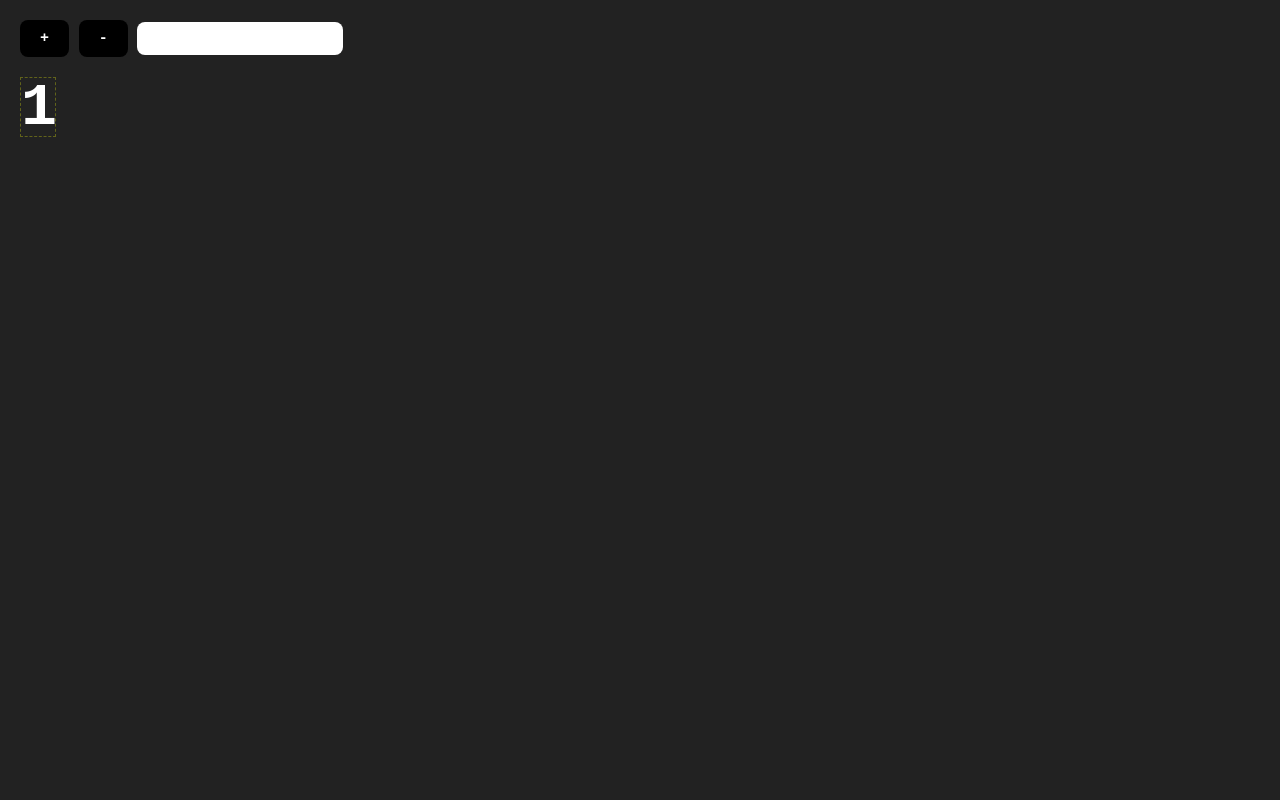
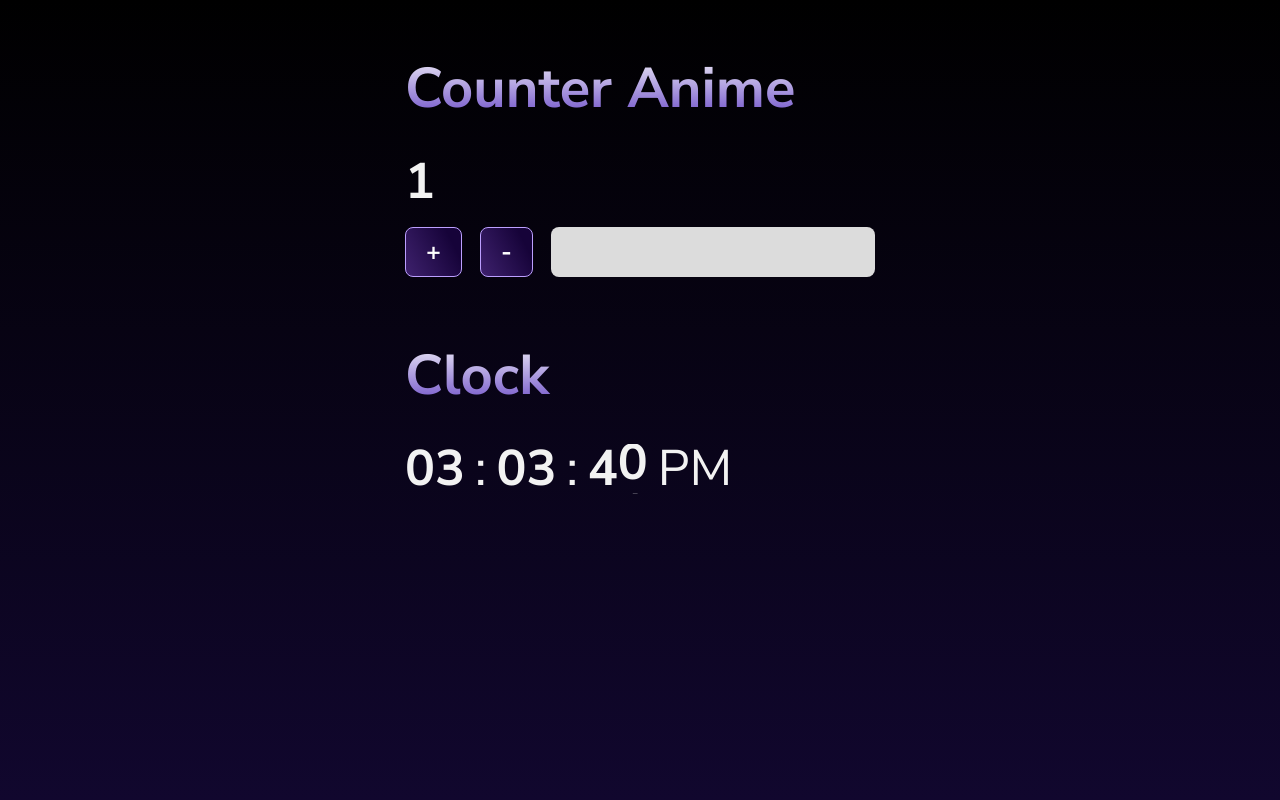
Before and after one commit to sadhinvr/counterAnimeVanillaJS, a website: page index.html in a window 1280 px wide. Drawn offline with Linux system fonts and the light colour scheme.

Commit message:
v-0.0.0.0

```diff
--- a/index.html
+++ b/index.html
@@ -7,23 +7,72 @@
     <title> number animation </title>
 
     <link rel="stylesheet" href="style.css">
+    <link rel="stylesheet" href="./dist/style.css">
     <script src="./src/counterAnime.js"></script>
 </head>
 
 <body>
-    <div class="btns">
-        <div class="btn">+</div>
-        <div class="btn">-</div>
-        <input type="number">
+    <div class="container">
+        <h1>Counter Anime </h1>
+
+        <div class="counter1"></div>
+
+        <div class="btns">
+            <div class="btn">+</div>
+            <div class="btn">-</div>
+            <input type="number">
+        </div>
+
+        <h2>Clock</h2>
+        <div class="clock">
+            <div class="hour"></div> :
+            <div class="min"></div> :
+            <div class="sec"></div>
+
+            <div class="ampm">PM</div>
+        </div>
     </div>
 
     <script>
         // Example usage:
-        const counter = new CounterAnime(1n, document.body);
+        const counter = new CounterAnime(1n, document.querySelector('.counter1'));
         const btns = document.querySelector(".btns").children;
         btns[0].addEventListener("click", counter.increment);
         btns[1].addEventListener("click", counter.decrement);
-        btns[2].addEventListener("change", (e) => counter.setNumber(e.target.value));
+        btns[2].addEventListener("input", (e) => counter.setNumber(e.target.value));
+
+        // Clock setup
+        const hour = new CounterAnime(0n, document.querySelector('.hour'), 2); // 2-digit format like 01, 02
+        const min = new CounterAnime(0n, document.querySelector('.min'), 2);
+        const sec = new CounterAnime(0n, document.querySelector('.sec'), 2);
+
+        const ampm = document.querySelector('.ampm'); // set innerText to AM/PM
+
+        // Initial time setup
+        function updateClock() {
+            const now = new Date();
+            let h = now.getHours();
+            const m = now.getMinutes();
+            const s = now.getSeconds();
+
+            const isPM = h >= 12;
+            ampm.innerText = isPM ? "PM" : "AM";
+
+            h = h % 12;
+            if (h === 0) h = 12; // convert 0 to 12 for 12AM/PM
+
+            // Format with leading zeros
+            hour.setNumber(String(h).padStart(2, '0'));
+            min.setNumber(String(m).padStart(2, '0'));
+            sec.setNumber(String(s).padStart(2, '0'));
+        }
+
+        updateClock(); // Set initial values immediately
+
+        // Update every second
+        setInterval(updateClock, 1000);
+
+
 
     </script>
 
--- a/src/counterAnime.js
+++ b/src/counterAnime.js
@@ -1,8 +1,9 @@
 class CounterAnime {
-    constructor(initialValue = 1n, parent) {
+    constructor(initialValue = 1n, parent, padLength = 0) {
+        this.padLength = padLength;
         this.number = BigInt(initialValue);
         this.minusActive = this.number < 0n;
-        this.numberStr = this.number.toString().replace("-", "");
+        this.numberStr = this._formatNumber(this.number);
         this.length = this.numberStr.length;
         this.elements = [];
 
@@ -18,11 +19,18 @@ class CounterAnime {
         this._initSlides();
     }
 
-    _create(tag, className, text ) {
+    _create(tag, className, text) {
         const el = document.createElement(tag);
         el.className = className;
         if (text !== undefined) el.textContent = text;
         return el;
+    }
+
+    _formatNumber(num) {
+        return num
+            .toString()
+            .replace("-", "")
+            .padStart(this.padLength, "0");
     }
 
     _initSlides() {
@@ -73,7 +81,7 @@ class CounterAnime {
             const prevLength = this.length;
             this.number = parsed;
             this.minusActive = this.number < 0n;
-            this.numberStr = this.number.toString().replace("-", "");
+            this.numberStr = this._formatNumber(this.number);
             this.length = this.numberStr.length;
             this._updateSlides(prevLength);
         } catch (err) {
@@ -85,7 +93,7 @@ class CounterAnime {
         const prevLength = this.length;
         this.number += this.minusActive ? -1n : 1n;
         if (this.number === 0n) this.minusActive = false;
-        this.numberStr = this.number.toString().replace("-", "");
+        this.numberStr = this._formatNumber(this.number);
         this.length = this.numberStr.length;
         this._updateSlides(prevLength);
     };
@@ -94,7 +102,7 @@ class CounterAnime {
         const prevLength = this.length;
         if (this.number === 0n) this.minusActive = true;
         this.number += this.minusActive ? 1n : -1n;
-        this.numberStr = this.number.toString().replace("-", "");
+        this.numberStr = this._formatNumber(this.number);
         this.length = this.numberStr.length;
         this._updateSlides(prevLength);
     };
--- a/style.css
+++ b/style.css
@@ -1,3 +1,5 @@
+@import url('https://fonts.googleapis.com/css2?family=Nunito+Sans:ital,opsz,wght@0,6..12,200..1000;1,6..12,200..1000&display=swap');
+
 * {
     margin: 0;
     padding: 0;
@@ -5,77 +7,90 @@
 }
 
 body {
-    font-family: 'Courier New', Courier, monospace;
-    background-color: #222;
-    color: #fff;
-    padding: 20px;
+    /* font-family: 'Courier New', Courier, monospace; */
+    font-family: "Nunito Sans", sans-serif;
+    background: #11072e;
+    background: linear-gradient(0deg, rgba(17, 7, 46, 1) 0%, rgba(0, 0, 0, 1) 100%);
+    background-size: cover;
+    background-repeat: no-repeat;
+    color: #f2f2f2;
+    padding: 50px 25px;
+    min-height: 100vh;
+}
+
+.container {
+    max-width: 470px;
+    margin: 0px auto;
 }
 
 .btns {
-    margin-bottom: 20px;
-    /* display: flex; */
+    margin: 20px 0px;
+    display: flex;
+    gap: 18px;
 }
 
 .btns .btn {
-    display: inline-block;
-    background: #000;
+    display: inline-flex;
+    background: #1b093d;
+    background: linear-gradient(243deg, rgb(22, 3, 57) 20%, rgb(62, 33, 109) 100%);
+    border: .5px solid #bc9fff;
     padding: 10px 20px;
-    color: #fff;
+    color: #ffffff;
     border-radius: 8px;
-    font-size: 15px;
-    font-family: 'Courier New', Courier, monospace;
+    font-size: 25px;
+    line-height: 22px;
+    font-family: "Nunito Sans", sans-serif;
     font-weight: bold;
     cursor: pointer;
+
+    justify-content: center;
+    align-items: center;
+
+    -webkit-user-select: none;
+    /* Safari */
+    -ms-user-select: none;
+    /* IE 10 and IE 11 */
+    user-select: none;
+    /* Standard syntax */
 }
 
-.btns input{
+.btns input {
     border-radius: 8px;
     padding: 8px;
     outline: none;
     border: none;
-    font-family: 'Courier New', Courier, monospace;
-    font-size: 15px;
+    font-family: "Nunito Sans", sans-serif;
+    font-size: 25px;
     font-weight: bold;
+    background-color: #dcdcdc;
+    width: 100%;
 }
 
-/* ------ */
-
-.numberAnimation * {
-    margin: 0px;
-    padding: 0px;
-    box-sizing: border-box;
+.clock {
+    margin-top: 20px;
+    display: flex;
+    font-size: 50px;
+    align-items: center;
+    gap: 10px;
 }
 
-.numberAnimation {
-    font-size: 60px;
-    font-weight: 700;
-    line-height: 1em;
-    display: flex;
+h1,
+h2,
+h3,
+h4 {
+    font-family: "Nunito Sans", sans-serif;
+    background: #5c3ac2;
+    background: linear-gradient(0deg, rgba(92, 58, 194, 1) 0%, rgba(252, 252, 252, 1) 100%);
+    -webkit-background-clip: text;
+    -webkit-text-fill-color: transparent;
 }
 
-.numberSlideWrapper {
-    width: 0px;
-    height: 1em;
-    overflow: hidden;
-    display: inline-flex;
-    transition: width .2s ease-in-out;
-    border: dashed 1px #61631b
+h1 {
+    font-size: 56px;
+    margin-bottom: 30px;
 }
 
-.numberSlide {
-    display: flex;
-    flex-direction: column;
-    transition: transform .4s ease-in-out;
+h2 {
+    font-size: 56px;
+    margin-top: 60px;
 }
-
-.minus {
-    overflow: hidden;
-    max-width: 0px;
-    opacity: 0%;
-    transition: max-width .5s ease-in-out, opacity 1s ease-in-out;
-}
-
-.minus.active {
-    opacity: 100%;
-    max-width: 1em;
-}
```
Also changed, not shown: dist/counterAnime.min.js, dist/style.css (added).
